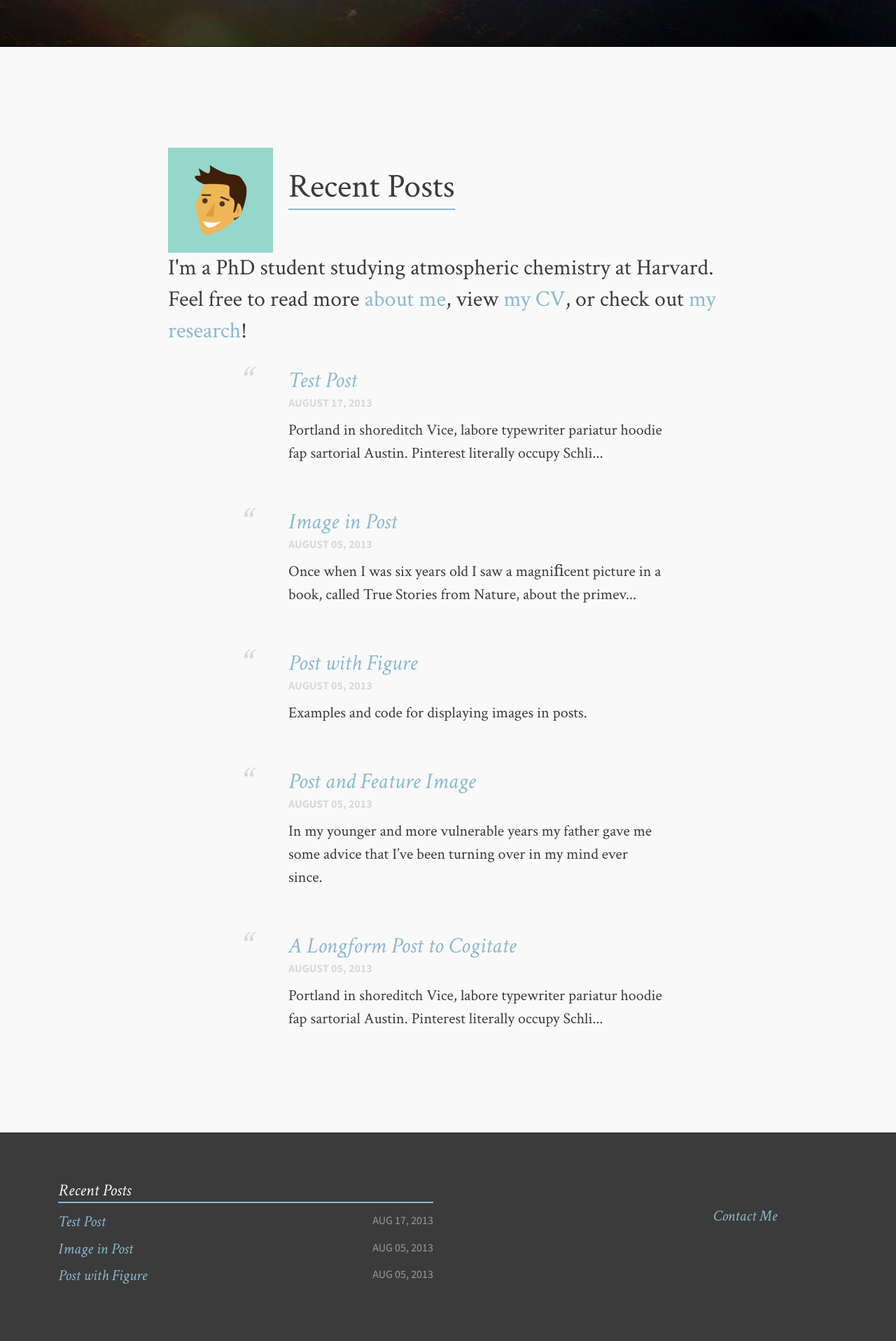
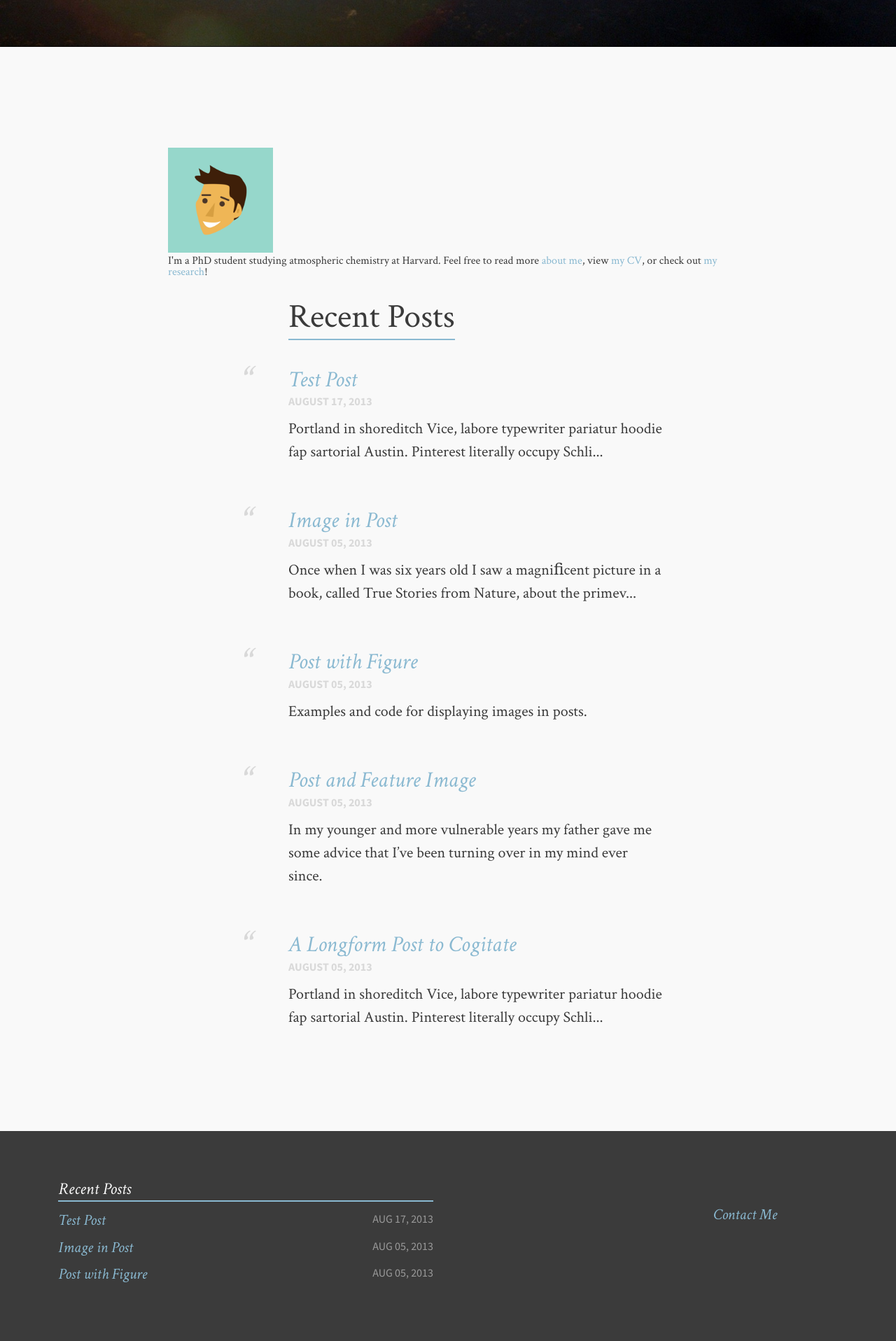
Before and after one commit to djvaron/djvaron.github.io, a Jekyll site: the page built from index.md, in a window 1280 px wide. Shown: the part 733-2649 px from the top of the page at 70% size. Built offline with Jekyll 4.4.1, drawn with Linux system fonts in a browser that asks for light colours.

Commit message:
Update home.html

```diff
--- a/_layouts/home.html
+++ b/_layouts/home.html
@@ -12,10 +12,9 @@
     <div id='bump'>
         <section class="article archive">
           <article class="archive-wrap">
-            <span>
-                <img src="images/avatar.png" height= "150" width="150" style="float:left;"/>
-                <p class="intro" style="float:right;">I'm a PhD student studying atmospheric chemistry at Harvard. Feel free to read more <a href="{{ site.url }}/about">about me</a>, view <a href="{{ site.url }}/cv.pdf">my CV</a>, or check out <a href="{{ site.url }}/research">my research</a>! </p>
-            </span>
+            <div style="float:left"><img src="images/avatar.png" height= "150" width="150"></div>
+            <div style="float:right">I'm a PhD student studying atmospheric chemistry at Harvard. Feel free to read more <a href="{{ site.url }}/about">about me</a>, view <a href="{{ site.url }}/cv.pdf">my CV</a>, or check out <a href="{{ site.url }}/research">my research</a>!</div>
+            <div style="clear:both"/>
                 <br>
                 <br>
               <ol class="post-list">
```
